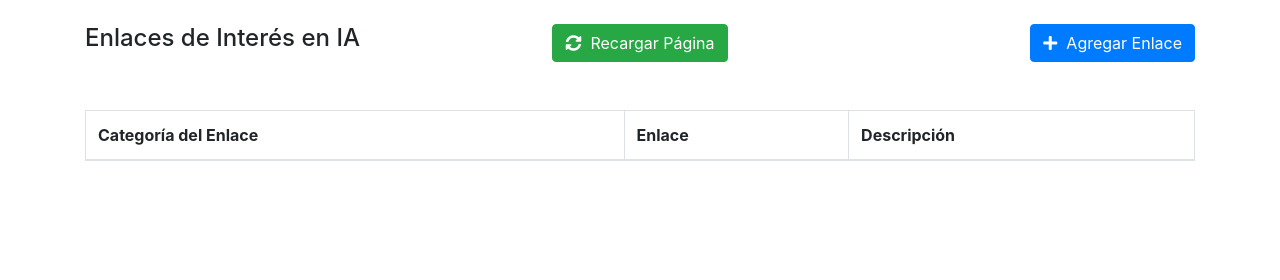
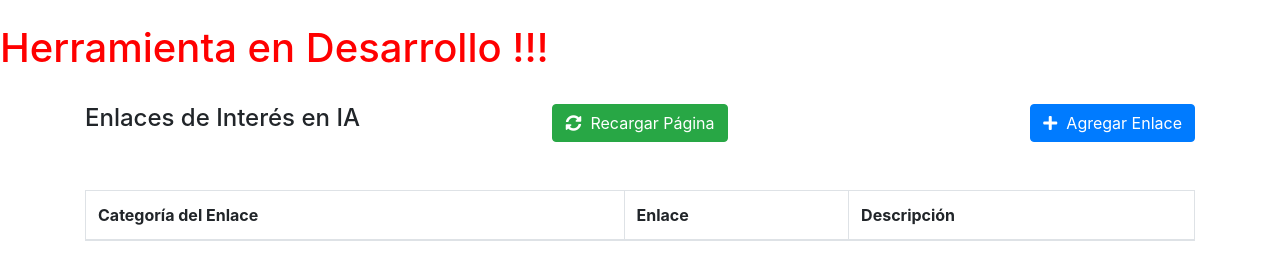
Before and after one commit to SKILL-AI/LINKS-GENAI, a plain HTML site: page index.html in a window 1280 px wide. Drawn offline with nearby package versions, Linux system fonts and the light colour scheme; no server answers.

Commit message:
Update index.html

```diff
--- a/index.html
+++ b/index.html
@@ -12,8 +12,9 @@
     <!-- Agrega jQuery desde una CDN -->
     <script src="https://code.jquery.com/jquery-3.6.0.min.js"></script>
 </head>
-
 <body>
+    <br>
+    <h1 style="color:red;">Herramienta en Desarrollo !!!</h1>
     <br>
     <div class="container">
         <div class="row">
```
